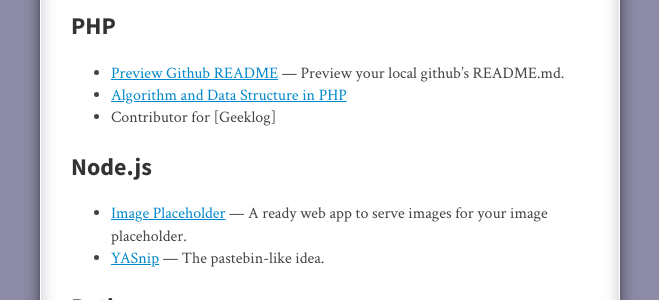
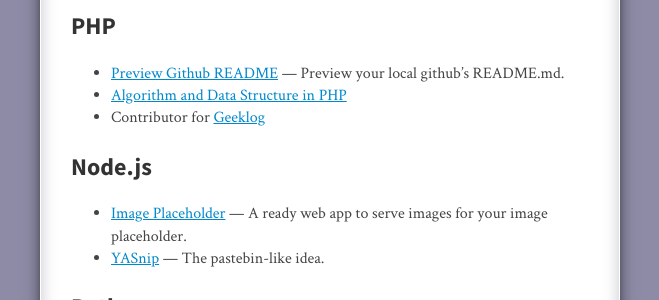
Before and after one commit to gedex/gedex.github.com, a Jekyll site: the page built from projects/index.md, in a window 1280 px wide. Shown: the part 995-1295 px from the top of the page, without its empty margins (310-969 px from the left). Built offline with Jekyll 4.4.1, drawn with Linux system fonts in a browser that asks for light colours; nearby versions of some CDN libraries; some web fonts are replaced; Markdown is read by kramdown in place of the engine named in the settings; comment, search, counter and statistics services are not loaded; part of the change alters nothing that is shown.

```diff
--- a/projects/index.md
+++ b/projects/index.md
@@ -35,7 +35,7 @@ coming soon...
 
 * [Preview Github README](https://github.com/gedex/preview-github-readme.md) &mdash; Preview your local github's README.md.
 * [Algorithm and Data Structure in PHP](https://github.com/gedex/Algorithm-and-Data-Structure-in-PHP)
-* Contributor for [Geeklog]
+* Contributor for [Geeklog](http://project.geeklog.net/cgi-bin/hgwebdir.cgi/geeklog/)
 
 ## Node.js
 
```
